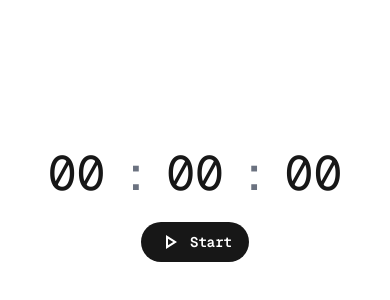
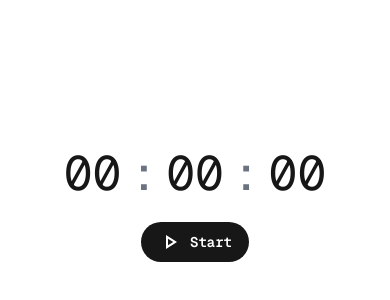
Before and after one commit to omshejul/stopwatch, a Next.js app: page / in a window 390 px wide. Shown: the part 216-516 px from the top of the page. Built offline with nearby package versions, Linux system fonts and the light colour scheme.

Commit message:
Refactor Stopwatch component to adjust responsiveness and improve code readability

```diff
--- a/app/Stopwatch.tsx
+++ b/app/Stopwatch.tsx
@@ -76,8 +76,8 @@ const Stopwatch = () => {
   return (
     <div className="text-center">
       <div
-        className={`flex gap-4 justify-center items-center flex-row text-4xl ${
-          isVisible && isDesktop ? "text-5xl" : "text-7xl translate-y-10 "
+        className={`flex gap-2 justify-center items-center flex-row text-4xl ${
+          isDesktop ? (isVisible ? "text-5xl" : "text-7xl translate-y-10 "):""
         } transition-all duration-250 ease-in-out mb-6`}
       >
         <div className="hour  md:w-24">
@@ -94,36 +94,41 @@ const Stopwatch = () => {
           {("0" + ((time / 10) % 100)).slice(-2)}
         </div>
       </div>
+      {/* <span>
+        v:{isVisible?"1":"0" }D:{ isDesktop?"1":"0"}
+      </span> */}
       <div
         className={` ${
-          isVisible && isDesktop ? "" : "scale-0 "
+          isDesktop ? (isVisible? "" : "scale-0 "):""
         } transition-all duration-250 ease-in-out flex gap-4 justify-center items-center flex-row`}
       >
         {isRunning ? (
           <button
             onClick={stopStopwatch}
-            className="gap-2  rounded-full border border-solid border-black/[.08] dark:border-white/[.145] transition-colors flex items-center justify-center hover:bg-[#f2f2f2] dark:hover:bg-[#1a1a1a] hover:border-transparent text-sm sm:text-base h-10 sm:h-12 px-4 sm:px-5"
-          >
+            className="gap-2 rounded-full border border-solid border-black/[.08] dark:border-white/[.145] transition-colors flex items-center justify-center md:hover:bg-[#f2f2f2] md:dark:hover:bg-[#1a1a1a] md:hover:border-transparent text-sm sm:text-base h-10 sm:h-12 px-4 sm:px-5"
+            >
             <Image
               className="dark:invert"
               src="/icons/stop.svg"
               alt="Vercel logomark"
               width={24}
               height={24}
+              priority
             />
             <span className="font-bold">Stop</span>
           </button>
         ) : (
           <button
             onClick={startStopwatch}
-            className="rounded-full border border-solid border-transparent transition-colors flex items-center justify-center bg-foreground text-background gap-2 hover:bg-[#383838] dark:hover:bg-[#ccc] text-sm sm:text-base h-10 sm:h-12 px-4 sm:px-5"
-          >
+            className="rounded-full border border-solid border-transparent transition-colors flex items-center justify-center bg-foreground text-background gap-2 md:hover:bg-[#383838] md:dark:hover:bg-[#ccc] text-sm sm:text-base h-10 sm:h-12 px-4 sm:px-5"
+            >
             <Image
               className="dark:invert"
               src="/icons/play.svg"
               alt="Vercel logomark"
               width={24}
               height={24}
+              priority
             />
             <span className="font-bold">Start</span>
           </button>
@@ -132,14 +137,15 @@ const Stopwatch = () => {
         {!isRunning && time > 0 && (
           <button
             onClick={resetStopwatch}
-            className="gap-2 rounded-full border border-solid border-black/[.08] dark:border-white/[.145] transition-colors flex items-center justify-center hover:bg-[#f2f2f2] dark:hover:bg-[#1a1a1a] hover:border-transparent text-sm sm:text-base h-10 sm:h-12 px-4 sm:px-5"
-          >
+            className="gap-2 rounded-full border border-solid border-black/[.08] dark:border-white/[.145] transition-colors flex items-center justify-center md:hover:bg-[#f2f2f2] md:dark:hover:bg-[#1a1a1a] md:hover:border-transparent text-sm sm:text-base h-10 sm:h-12 px-4 sm:px-5"
+            >
             <Image
               className="dark:invert"
               src="/icons/restart.svg"
               alt="Vercel logomark"
               width={20}
               height={20}
+              priority
             />
             <span className="font-bold">Reset</span>
           </button>
```
